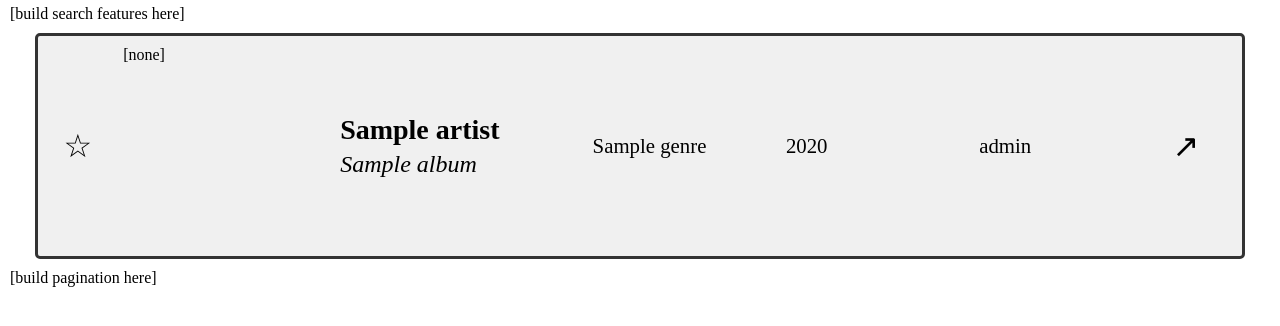
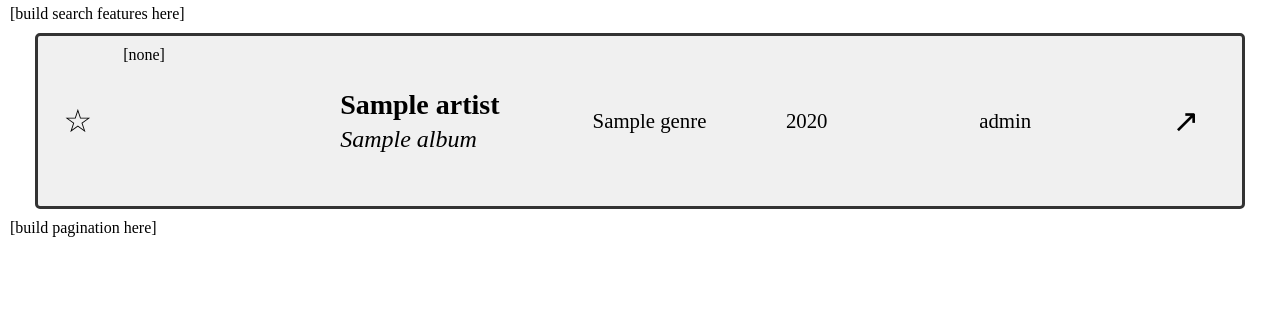
Before and after one commit to beqpolk1/swal, a Flask app: template services/web/templates/entry_list.html.j2 in a window 1280 px wide. Shown: the part 171-497 px from the top of the page. Run offline with Flask 3, Linux system fonts and the light colour scheme; the template is opened without the code that fills it: most values are stand-ins (such as "Sample title", 1, 10 or a date in 2020).

Commit message:
Decrease size of entry cards

```diff
--- a/services/web/static/css/styles.css
+++ b/services/web/static/css/styles.css
@@ -132,7 +132,7 @@ div.entry_card {
     flex-direction: row;
     justify-content: space-between;
     align-items: center;
-    max-height: 200px;
+    max-height: 150px;
     margin: 10px 0px;
     padding: 10px;
     border-style: solid;
@@ -155,7 +155,7 @@ div.starred {
 
 div.entry_card_artwork {
     width: 15%;
-    height: 200px;
+    height: 150px;
 }
 
 div.entry_card_artwork > img {
```
